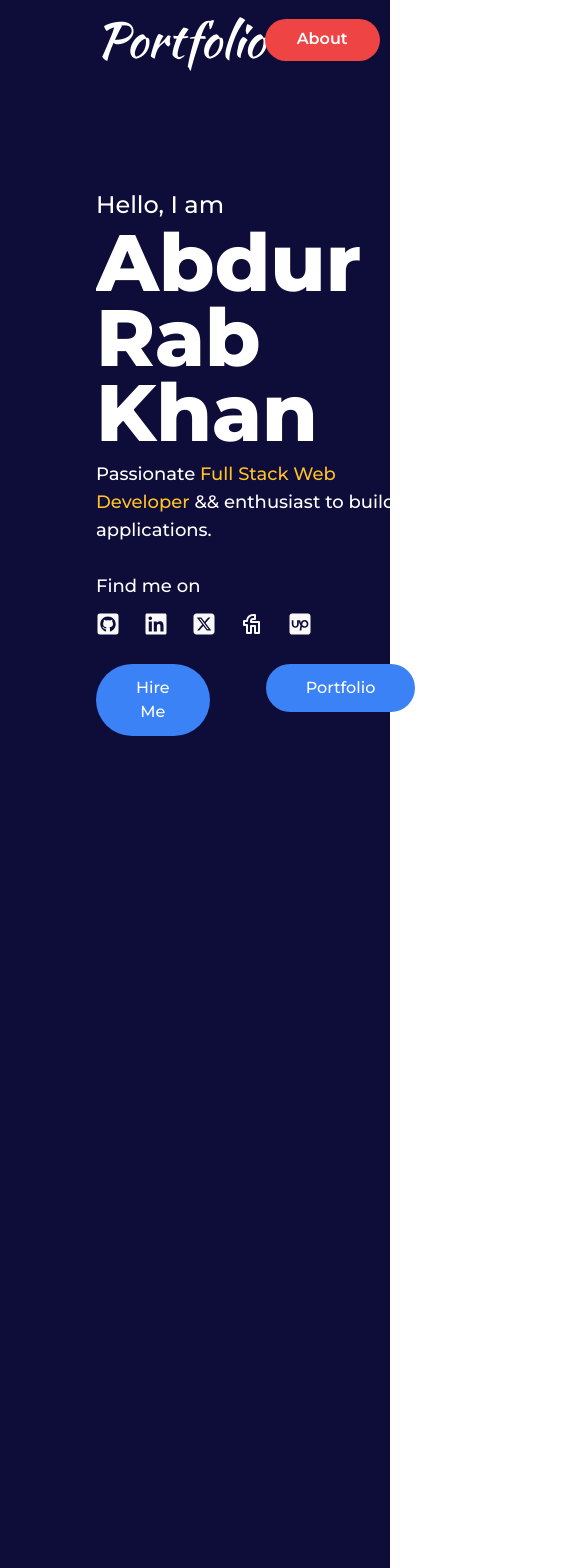
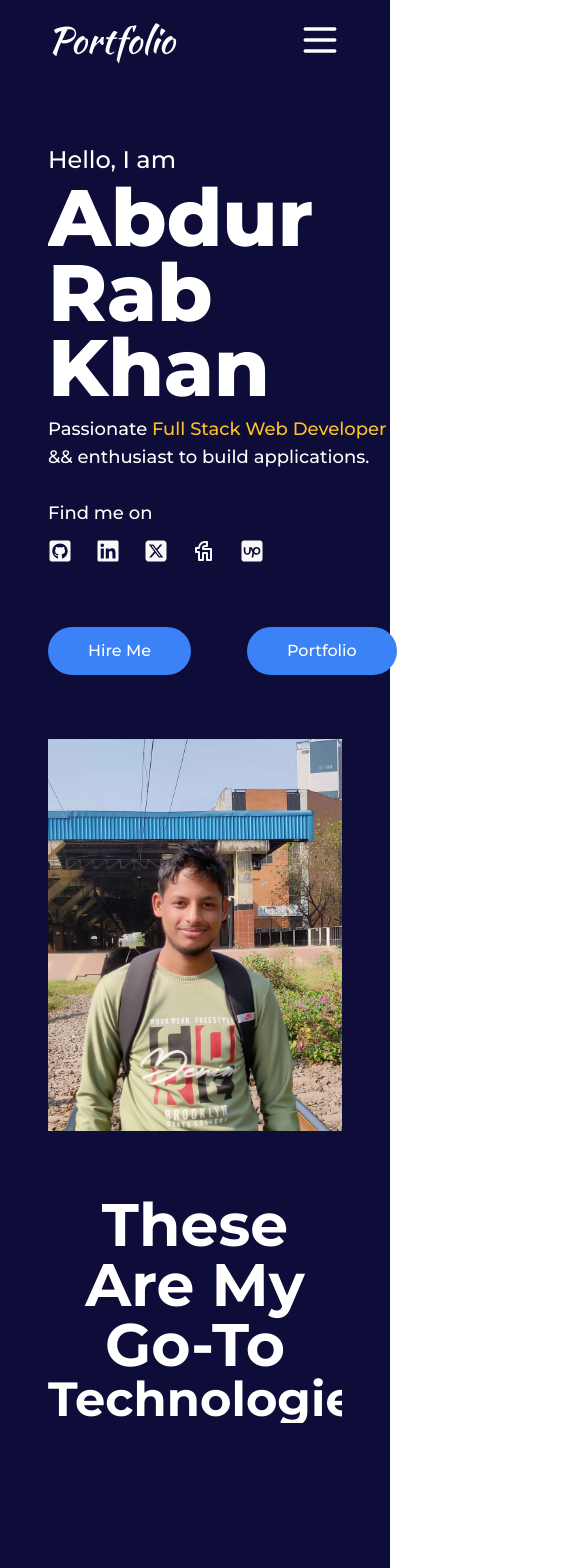
Before and after one commit to abdurrabkhan3263/My-Portfolio, a Next.js app: page / in a window 390 px wide. Shown: the top 1568 px of the page, 585 px wide, since content can reach past the window. Built offline with nearby package versions, Linux system fonts and the light colour scheme.

Commit message:
chore: Update Tailwind CSS configuration and page styles

```diff
--- a/src/app/(app)/contact/page.tsx
+++ b/src/app/(app)/contact/page.tsx
@@ -1,9 +1,14 @@
+"use client";
+
 import React from "react";
+import Contact from "@/components/pageComponents/Contact";
 
 function page() {
   return (
-    <div style={{ minHeight: "calc(100vh - 80px)" }} className="px-24">
-      <h1 className="text-white">This is Contact page</h1>
+    <div style={{ minHeight: "calc(100vh - 80px)" }} className="px-12 lg:px-24">
+      <div>
+        <Contact />
+      </div>
     </div>
   );
 }
--- a/src/app/(app)/projects/page.tsx
+++ b/src/app/(app)/projects/page.tsx
@@ -1,9 +1,17 @@
+"use client";
+
+import Project from "@/components/pageComponents/Project";
 import React from "react";
 
 function page() {
   return (
-    <div style={{ minHeight: "calc(100vh - 80px)" }} className="px-24">
-      <h1 className="text-white">This is Projects page</h1>
+    <div
+      style={{ minHeight: "calc(100vh - 80px)" }}
+      className="px-12 pb-16 lg:px-24"
+    >
+      <div className="mt-16 min-h-fit">
+        <Project />
+      </div>
     </div>
   );
 }
--- a/src/app/page.tsx
+++ b/src/app/page.tsx
@@ -10,7 +10,7 @@ import Contact from "@/components/pageComponents/Contact";
 
 export default function Home() {
   return (
-    <div style={{ minHeight: "calc(100vh - 80px)" }} className="px-24">
+    <div style={{ minHeight: "calc(100vh - 80px)" }} className="px-12 lg:px-24">
       {/* ABOUT SECTION */}
       <About />
       {/* WHAT I KNOW IT */}
--- a/src/components/Nav.tsx
+++ b/src/components/Nav.tsx
@@ -1,20 +1,97 @@
+"use client";
+
 import React from "react";
 import Link from "next/link";
 import { kauchan } from "./ui/font";
 import NavLinks from "./ui/nav-link";
+import { Menu } from "lucide-react";
+import { X } from "lucide-react";
+import gsap from "gsap";
+import { useGSAP } from "@gsap/react";
+import { usePathname } from "next/navigation";
+
+gsap.registerPlugin(useGSAP);
 
 function Nav() {
+  const [isMenuOpen, setIsMenuOpen] = React.useState(false);
+  const pathName = usePathname();
+
+  useGSAP(() => {
+    if (isMenuOpen) {
+      gsap.to(".fixed", { top: 0, ease: "power2.inOut" });
+    } else {
+      gsap.to(".fixed", { top: "-100%", ease: "power2.inOut" });
+    }
+  }, [isMenuOpen]);
+
+  const navList = [
+    {
+      name: "About",
+      link: "/",
+    },
+    {
+      name: "Contact",
+      link: "/contact",
+    },
+    {
+      name: "Projects",
+      link: "/projects",
+    },
+  ];
+
   return (
-    <div className="w-full flex justify-between items-center px-24 h-[80px] select-none">
+    <>
+      {
+        <div className="fixed -top-full z-30 h-full w-full bg-[#0E0C38] px-6 pt-6 text-white">
+          <X
+            className="h-11 w-11"
+            onClick={() => {
+              setIsMenuOpen(false);
+            }}
+          />
           <div>
-        <Link href={"/"} className={`${kauchan.className} text-5xl text-white`}>
+            {navList.map(({ name, link }) => (
+              <div key={name} className="overflow-hidden">
+                <Link
+                  href={link}
+                  className={`my-6 block ${pathName === link ? "font-semibold" : "font-medium"} text-7xl font-semibold text-white`}
+                  onClick={() => setIsMenuOpen(false)}
+                >
+                  {name}
+                </Link>
+              </div>
+            ))}
+          </div>
+        </div>
+      }
+      <div className="flex h-[80px] w-full select-none items-center justify-between px-12 lg:px-24">
+        <div className="hidden lg:block">
+          <Link
+            href={"/"}
+            className={`${kauchan.className} text-5xl text-white`}
+          >
             Portfolio
           </Link>
         </div>
-      <div className="flex gap-24">
+        <div className="flex w-full items-center justify-between lg:hidden">
+          <Link
+            href={"/"}
+            className={`${kauchan.className} text-4xl text-white`}
+          >
+            Portfolio
+          </Link>
+          <div className="h-11 w-11 rounded-md">
+            <Menu
+              className="h-11 w-11 text-white"
+              onClick={() => setIsMenuOpen(true)}
+            />
+          </div>
+        </div>
+        <div className="hidden gap-24 lg:flex">
           <NavLinks />
         </div>
       </div>
+    </>
   );
 }
 
--- a/src/components/pageComponents/About.tsx
+++ b/src/components/pageComponents/About.tsx
@@ -6,11 +6,13 @@ import Button from "../ui/button";
 import { useGSAP } from "@gsap/react";
 import gsap from "gsap";
 import { useRef } from "react";
+import Image from "next/image";
 
 function About() {
   const element2 = useRef(null);
   const element3 = useRef(null);
   const element4 = useRef(null);
+  const profileImage = useRef(null);
   const timeLine = gsap.timeline();
 
   useGSAP(() => {
@@ -20,10 +22,19 @@ function About() {
       duration: "0.3",
       stagger: 0.4,
     });
+    timeLine.to(profileImage.current, {
+      translateY: "0px",
+      ease: "power1",
+      opacity: 1,
+      duration: "0.5",
+    });
   }, []);
   return (
-    <div className="w-full text-white" style={{ height: "calc(100vh - 80px)" }}>
-      <div className="flex h-full items-center">
+    <div
+      className="flex w-full flex-col text-white lg:flex-row"
+      style={{ minHeight: "calc(100vh - 80px)" }}
+    >
+      <div className="mt-16 flex h-full flex-1 items-center">
         <div>
           <div>
             <p className="text-2xl font-medium">Hello, I am</p>
@@ -78,9 +89,9 @@ function About() {
               </div>
             </div>
           </div>
-          <div className="mt-7 flex gap-14 overflow-hidden">
+          <div className="mt-16 flex gap-14 overflow-hidden">
             <span>
-              <Button>Hire Me</Button>
+              <Button className="text-nowrap">Hire Me</Button>
             </span>
             <span>
               <Button>Portfolio</Button>
@@ -88,7 +99,16 @@ function About() {
           </div>
         </div>
       </div>
-      <div></div>
+      <div className="mt-16 flex w-full flex-1 items-center justify-center lg:mt-0">
+        <div ref={profileImage} className="translate-y-10 opacity-0">
+          <Image
+            src={"./image__profile.jpg"}
+            alt="my__image"
+            width={500}
+            height={500}
+          />
+        </div>
+      </div>
     </div>
   );
 }
--- a/src/components/pageComponents/Contact.tsx
+++ b/src/components/pageComponents/Contact.tsx
@@ -43,7 +43,6 @@ function Contact() {
         scroller: "body",
         start: "top 80%",
         end: "top 70%",
-        scrub: 1,
       },
     });
   }, []);
@@ -53,7 +52,7 @@ function Contact() {
   };
 
   return (
-    <div className="min-h-screen text-white">
+    <div className="min-h-fit pb-16 pt-32 text-white">
       <div className="overflow-hidden">
         <h1
           className="-translate-x-full text-5xl font-bold"
--- a/src/components/pageComponents/Project.tsx
+++ b/src/components/pageComponents/Project.tsx
@@ -19,28 +19,26 @@ function Project() {
       gsap.to(elements, {
         translateX: 0,
         opacity: 1,
-        ease: "power1.inOut",
-        duration: 0.4,
+        ease: "power2.inOut",
         scrollTrigger: {
           trigger: elements,
           scroller: "body",
-          start: "top 80%",
-          end: "top 70%",
-          scrub: 0.3, // Added a small scrub value for smoother scrubbing
+          start: "top 90%",
+          end: "top 95%",
         },
       });
     } else if (target === "project__card" && Array.isArray(elements)) {
       gsap.to(elements, {
         translateY: 0,
         opacity: 1,
-        duration: 0.4,
-        stagger: 0.3,
+        duration: 0.3,
+        stagger: 0.2,
         ease: "power1.inOut",
         scrollTrigger: {
           trigger: elements[0],
           scroller: "body",
-          start: "top 80%", // Start when the top of the element hits 80% of the viewport height
-          end: "top 70%", // End when it hits 70%
+          start: "top 90%",
+          end: "top 95%",
         },
       });
     }
@@ -60,7 +58,7 @@ function Project() {
   }, []);
 
   return (
-    <div className="min-h-screen text-white">
+    <div className="mt-16 min-h-screen text-white lg:mt-0">
       <div className="overflow-hidden">
         <h1
           className="-translate-x-full text-5xl font-bold"
@@ -69,7 +67,7 @@ function Project() {
           Projects
         </h1>
       </div>
-      <div className="mb-16 mt-16 grid grid-cols-4 gap-16">
+      <div className="mt-16 grid grid-cols-1 gap-16 sm:grid-cols-2 lg:grid-cols-3 2xl:grid-cols-4">
         {Array(10)
           .fill(0)
           .map((_, i) => (
--- a/src/components/pageComponents/Skill.tsx
+++ b/src/components/pageComponents/Skill.tsx
@@ -28,31 +28,29 @@ function Skill() {
     if (animationMode === "slide") {
       gsap.to([...elements], {
         translateY: 0,
-        stagger: 0.5,
+        stagger: 0.3,
         opacity: 1,
         ease: "power2",
-        duration: 0.5,
+        duration: 0.3,
         scrollTrigger: {
           trigger: elements[0],
           scroller: "body",
           start: "top 80%",
           end: "top 70%",
-          scrub: true,
         },
       });
     } else if (animationMode === "scale") {
       gsap.to([...elements], {
         scale: 1,
-        stagger: 0.5,
+        stagger: 0.3,
         opacity: 1,
         ease: "power2",
-        duration: 0.5,
+        duration: 0.3,
         scrollTrigger: {
           trigger: elements[0],
           scroller: "body",
           start: "top 80%",
           end: "top 70%",
-          scrub: true,
         },
       });
     }
@@ -66,9 +64,9 @@ function Skill() {
   }, []);
 
   return (
-    <div className="h-screen text-white">
+    <div className="min-h-screen text-white">
       <div className="mt-16 flex w-full justify-center">
-        <div className="w-1/2 text-center">
+        <div className="w-full text-center lg:w-1/2">
           <div className="overflow-hidden">
             <h1
               className="translate-y-full text-6xl font-bold opacity-0"
@@ -79,7 +77,7 @@ function Skill() {
           </div>
           <div className="overflow-hidden">
             <h1
-              className="translate-y-full text-6xl font-bold opacity-0"
+              className="translate-y-full text-5xl font-bold opacity-0 sm:text-6xl"
               ref={heading2}
             >
               Technologies.
@@ -89,7 +87,7 @@ function Skill() {
       </div>
       <div className="mt-32 flex justify-center">
         <div
-          className="flex w-2/3 flex-wrap justify-center gap-x-20 gap-y-24 text-6xl"
+          className="flex w-full flex-wrap justify-center gap-x-20 gap-y-24 text-5xl sm:text-6xl lg:w-2/3"
           id="logos"
         >
           {skillIcons.map(({ Icon }, index) => (
@@ -114,7 +112,7 @@ function Skill() {
         </div>
       </div>
       <div className="text-medium mt-28 flex justify-center text-lg font-medium">
-        <div className="w-1/2">
+        <div className="w-full lg:w-1/2">
           <div className="overflow-hidden">
             <p className="translate-y-full text-center" ref={slogan1}>
               I believe in the power of continuous learning and growth, and I’m
--- a/src/components/ui/nav-link.tsx
+++ b/src/components/ui/nav-link.tsx
@@ -3,7 +3,6 @@
 import Link from "next/link";
 import { usePathname } from "next/navigation";
 import React from "react";
-import style from "./style.module.css";
 
 const navList = [
   {
@@ -28,9 +27,9 @@ function NavLinks() {
         <Link
           key={name}
           href={link}
-          className={`text-white font-semibold text-base ${
-            pathName === link ? "bg-red-500 " : "border"
-          } px-8 py-2 border-white rounded-full font-medium`}
+          className={`text-base font-semibold text-white ${
+            pathName === link ? "bg-red-500" : "border"
+          } rounded-full border-white px-8 py-2 font-medium`}
         >
           {name}
         </Link>
--- a/tailwind.config.ts
+++ b/tailwind.config.ts
@@ -75,6 +75,9 @@ const config = {
       boxShadowColor: {
         lightShadow: "#93c4fd25",
       },
+      screens: {
+        mDevice: "1250px",
+      },
     },
   },
   plugins: [require("tailwindcss-animate")],
```
Also changed, not shown: public/image__profile.jpg (added). Lines whose indentation alone changed are shown as unchanged.
